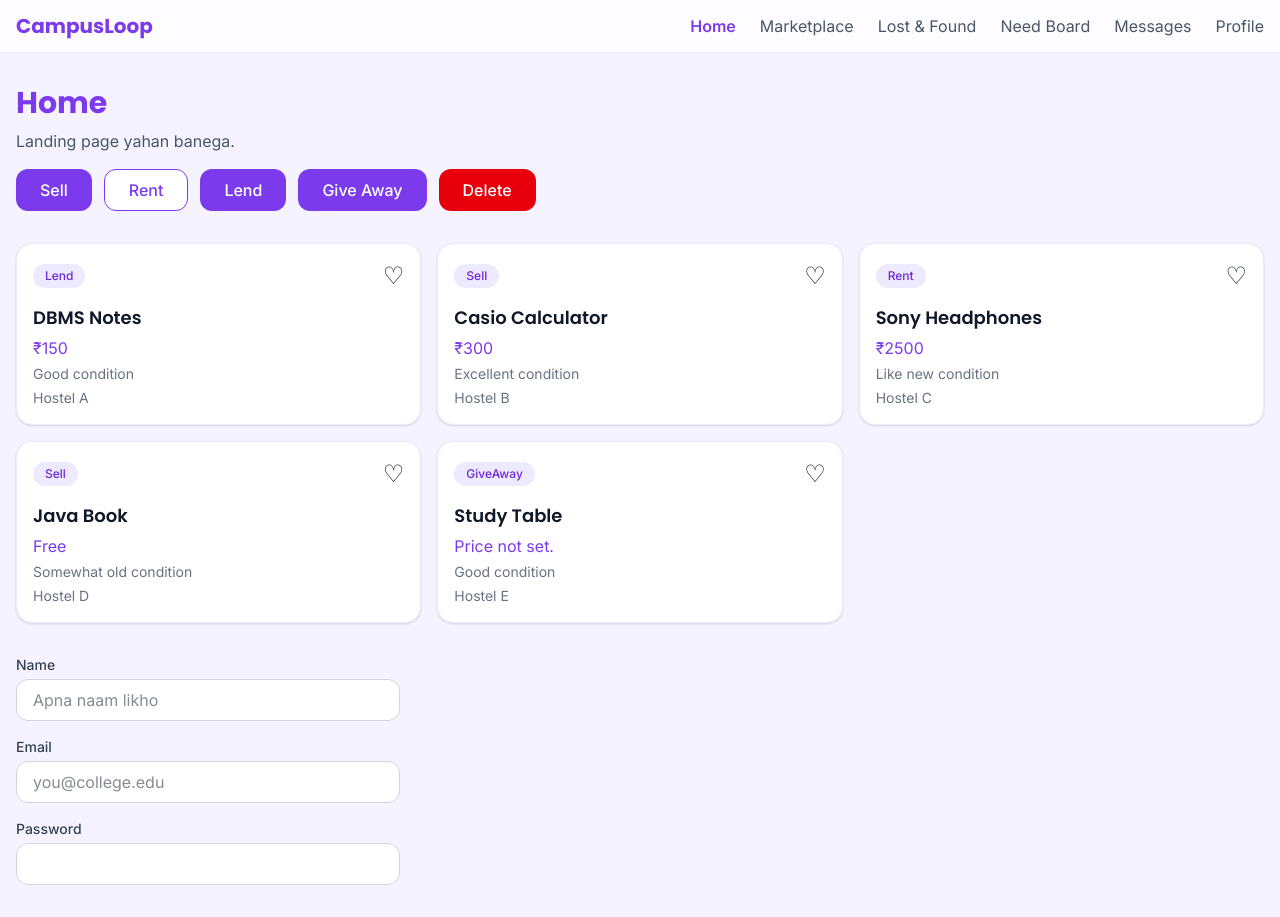
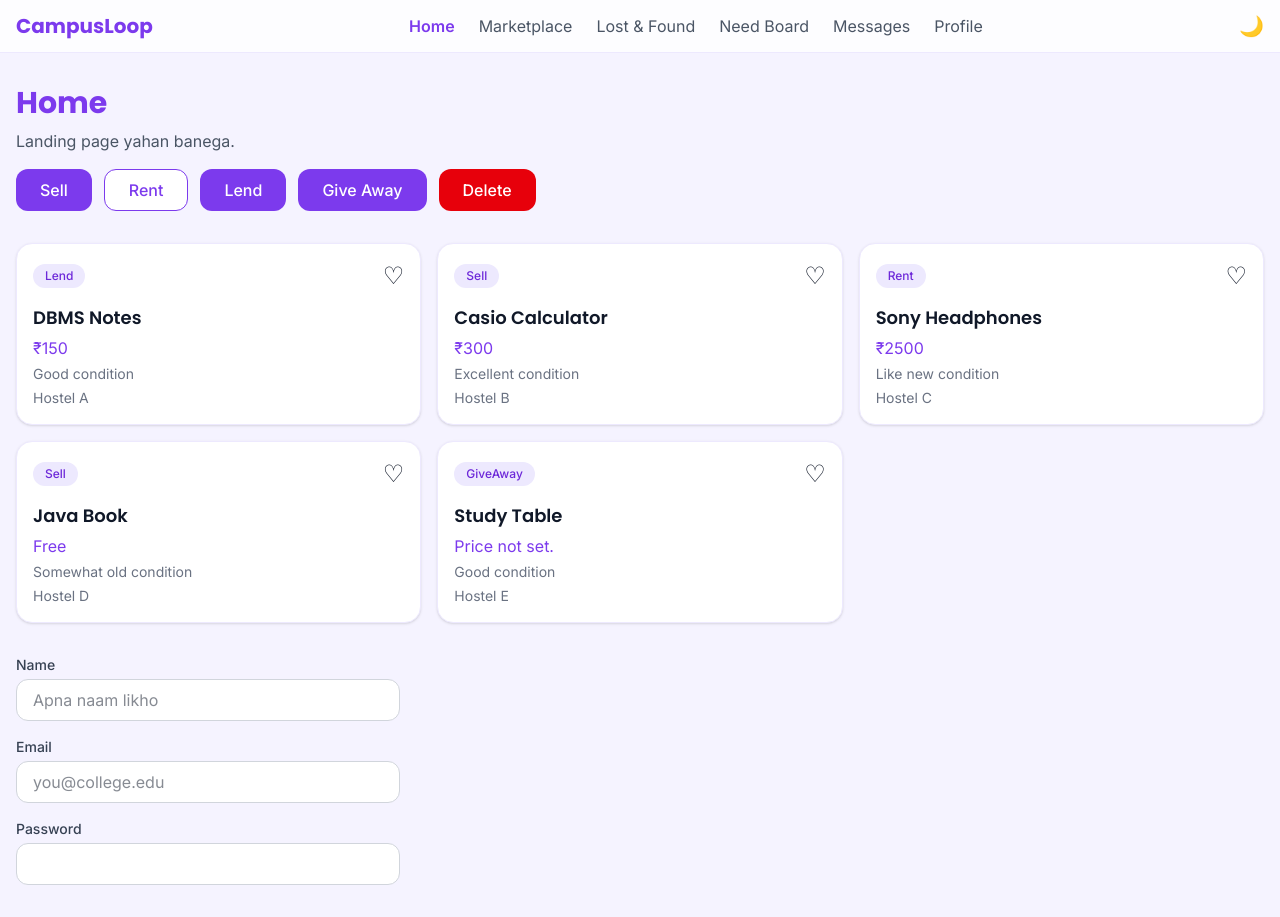
Before and after one commit to anjaligupta061/CampusLoop, a React (Vite) app in the folder client/: page / in a window 1280 px wide. Built offline with nearby package versions, Linux system fonts and the light colour scheme.

Commit message:
Day 6: theme toggle with localStorage, useEffect, Context API

```diff
--- a/client/src/components/Navbar.jsx
+++ b/client/src/components/Navbar.jsx
@@ -1,5 +1,6 @@
 import { Link, NavLink } from 'react-router-dom'
 import { useState } from 'react'
+import ThemeToggle from './ThemeToggle'
 
 const links = [
   { to: '/', label: 'Home' },
@@ -37,6 +38,7 @@ function Navbar() {
             </li>
           ))}
         </ul>
+        <ThemeToggle />
         <button
           onClick={() => setIsOpen(!isOpen)}
           className='text-2xl md:hidden'
--- /dev/null
+++ b/client/src/components/ThemeToggle.jsx
@@ -0,0 +1,14 @@
+import { useContext } from 'react'
+import { ThemeContext } from '../context/ThemeContext'
+
+function ThemeToggle() {
+  const { isDark, setIsDark } = useContext(ThemeContext)
+
+  return (
+    <button onClick={() => setIsDark(!isDark)} className="text-xl">
+      {isDark ? '☀️' : '🌙'}
+    </button>
+  )
+}
+
+export default ThemeToggle
--- /dev/null
+++ b/client/src/context/ThemeContext.jsx
@@ -0,0 +1,18 @@
+import { createContext, useState, useEffect } from 'react'
+
+export const ThemeContext = createContext()
+
+export function ThemeProvider({ children }) {
+    const [isDark, setIsDark] = useState(() => localStorage.getItem('theme') === 'dark')
+
+    useEffect(() => {
+        document.documentElement.classList.toggle('dark', isDark)
+        localStorage.setItem('theme', isDark ? 'dark' : 'light')
+    }, [isDark])
+
+    return (
+    <ThemeContext.Provider value={{ isDark, setIsDark }}>
+      {children}
+    </ThemeContext.Provider>
+  )
+}
--- a/client/src/main.jsx
+++ b/client/src/main.jsx
@@ -3,11 +3,14 @@ import { createRoot } from 'react-dom/client'
 import { BrowserRouter } from 'react-router-dom'
 import './index.css'
 import App from './App.jsx'
+import { ThemeProvider } from './context/ThemeContext'
 
 createRoot(document.getElementById('root')).render(
   <StrictMode>
-    <BrowserRouter>
-      <App />
-    </BrowserRouter>
+    <ThemeProvider>
+      <BrowserRouter>
+        <App />
+      </BrowserRouter>
+    </ThemeProvider>
   </StrictMode>,
 )
```
